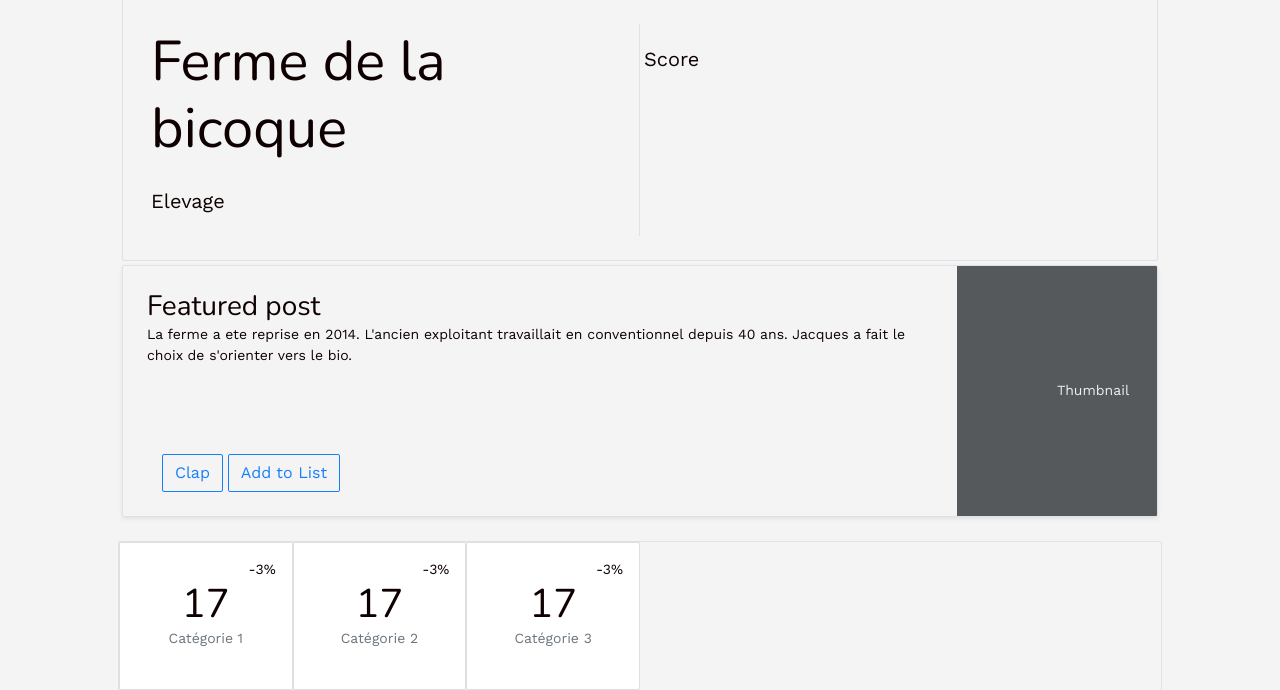
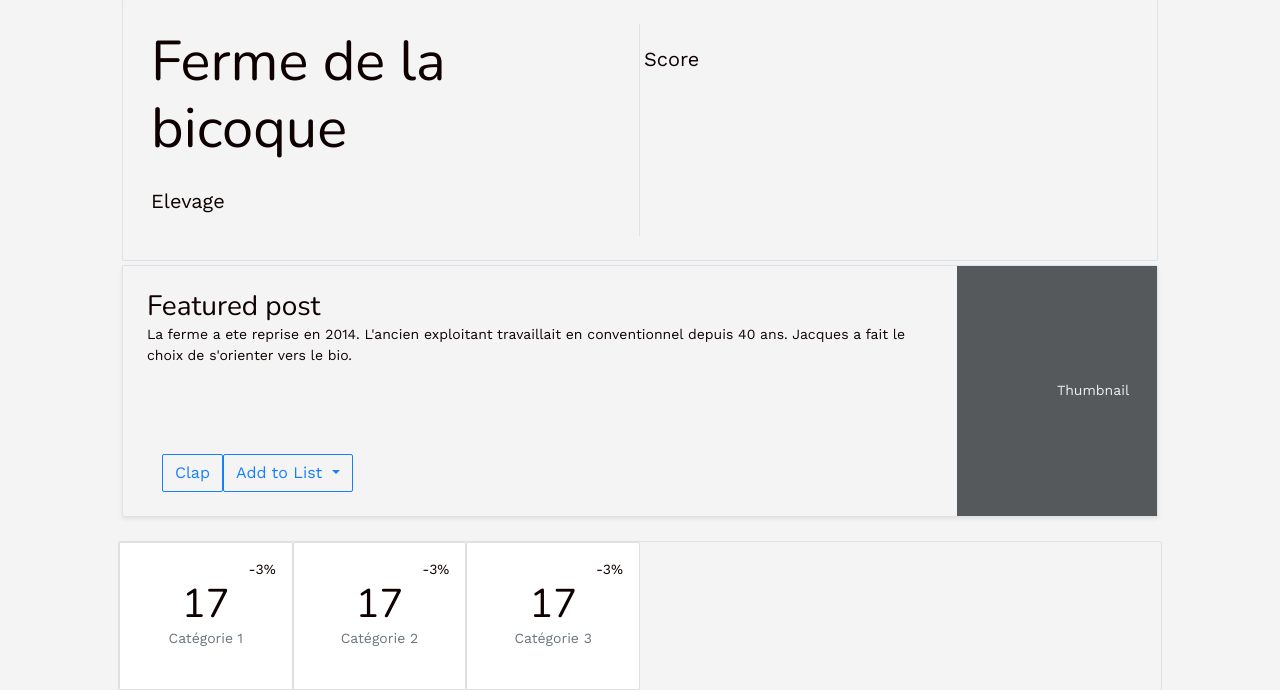
Before and after one commit to FarmAnalytics/EcoFarms, a Rails app: page /farms/1 in a window 1280 px wide. Shown: the part 123-813 px from the top of the page. Run offline with Rails 7, Linux system fonts and the light colour scheme; a user stored in the database is signed in; data comes from the database, SQL or seed files in the repository; style sheets or scripts are compiled from the project's sources; some libraries are stand-ins or nearby versions.

Commit message:
dropdown menu

```diff
--- a/app/views/farms/show.html.erb
+++ b/app/views/farms/show.html.erb
@@ -10,13 +10,22 @@
     </div>
   </div>
 
-  <div class="row no-gutters border rounded overflow-hidden flex-md-row mb-4 shadow-sm h-md-250 m-1 position-relative">
+  <div class="row no-gutters border rounded flex-md-row mb-4 shadow-sm h-md-250 m-1 position-relative">
     <div class="col p-4 d-flex flex-column position-static">
       <h3 class="mb-0">Featured post</h3>
       <p class="card-text mb-auto"><%= @farm.description %></p>
-      <div class="container">
+      <div class="container d-flex">
         <a href="#" class="btn btn-outline-primary">Clap</a>
-        <a href="#" class="btn btn-outline-primary">Add to List</a>
+        <div class="dropdown ">
+          <button class="btn btn-outline-primary dropdown-toggle" type="button" id="dropdownMenuButton" data-toggle="dropdown" aria-haspopup="true" aria-expanded="false">
+            Add to List
+          </button>
+          <div class="dropdown-menu" aria-labelledby="dropdownMenuButton">
+            <a class="dropdown-item" href="#">Action</a>
+            <a class="dropdown-item" href="#">Another action</a>
+            <a class="dropdown-item" href="#">Something else here</a>
+          </div>
+        </div>
       </div>
     </div>
     <div class="col-auto d-none d-lg-block">
```
